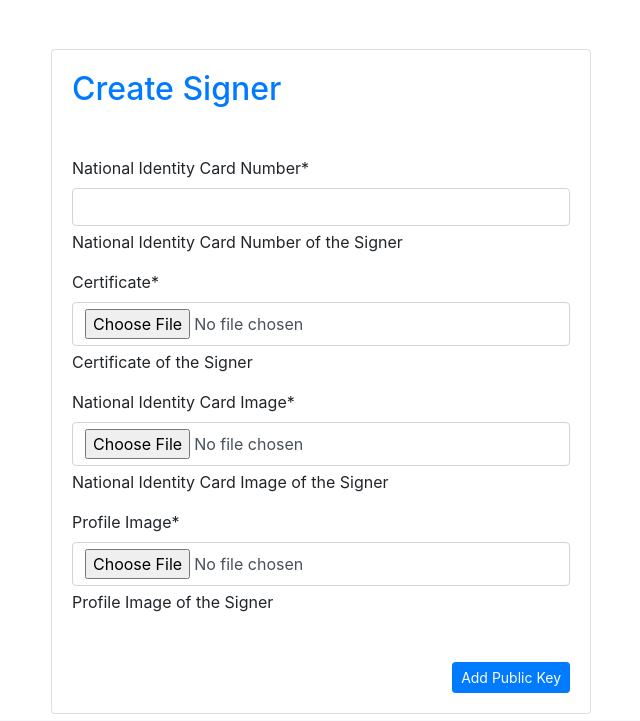
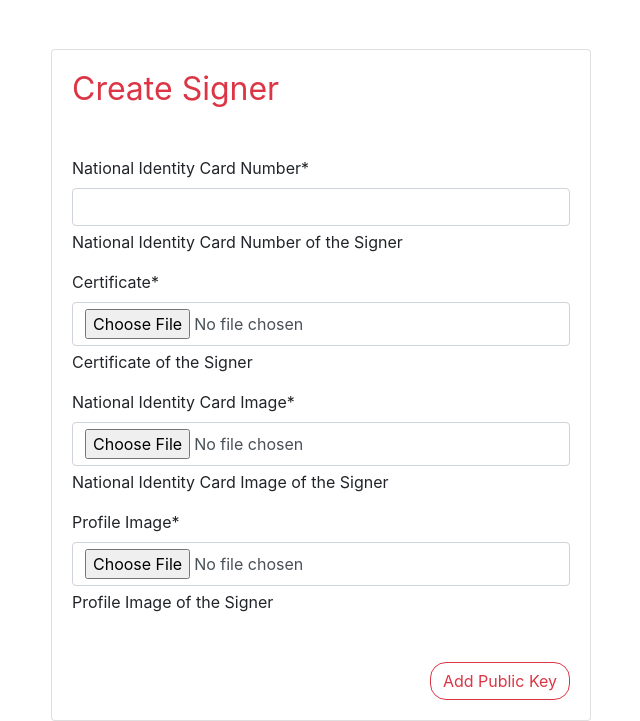
Before and after one commit to zorojurio/pdf-validator, a Django app: template accounts/templates/accounts/signer.html in a window 1280 px wide. Shown: the part 80-801 px from the top of the page, without its empty margins (604-1244 px from the left). Run offline with Django 5.2, Linux system fonts and the light colour scheme; the template is opened without the code that fills it: values that come from a table or form of the project are taken from there, others are empty; some libraries are stand-ins or nearby versions.

Commit message:
change signer creation

```diff
--- a/accounts/templates/accounts/signer.html
+++ b/accounts/templates/accounts/signer.html
@@ -1,4 +1,5 @@
 {% extends 'base.html' %}
+{% load crispy_forms_filters %}
 {% load crispy_forms_tags %}
 
 {% block title %}Add Signer{% endblock %}
@@ -12,13 +13,13 @@
         <div class="col-6">
             <div class="card">
                 <div class="card-body">
-                <h2 class="text-primary mb-5">Create Signer</h2>
+                <h2 class="text-danger mb-5">Create Signer</h2>
                     <form method="post" enctype="multipart/form-data">
                         {% csrf_token %}
                         {{ form | crispy }}
 
                         <div class="text-right mt-5">
-                            <button class="btn btn-sm btn-primary" type="submit">Add Public Key</button>
+                            <button class="btn btn-outline-danger border-radius-one" type="submit">Add Public Key</button>
                         </div>
                     </form>
                 </div>
```
